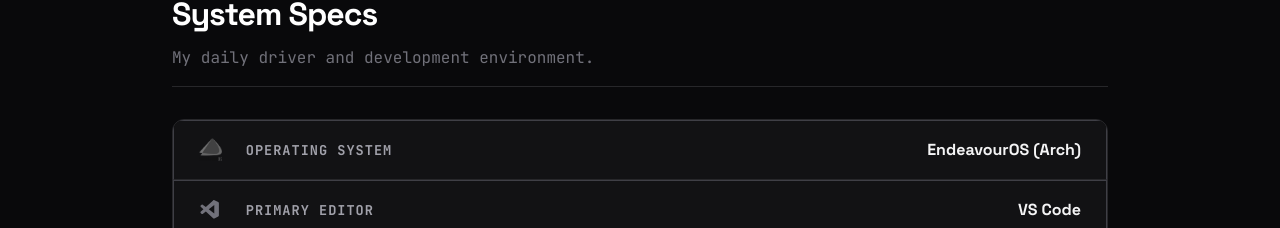
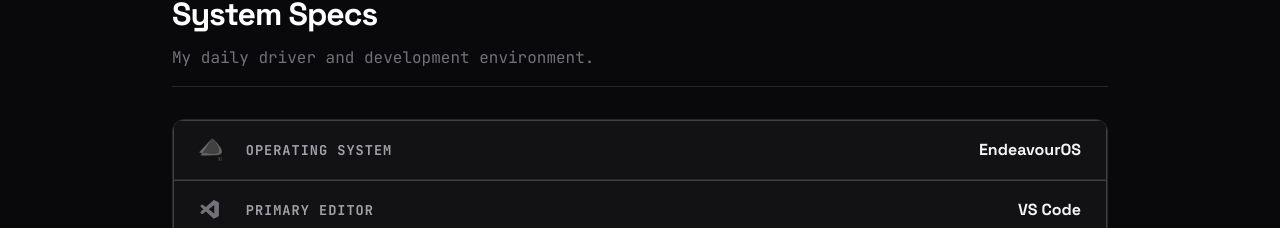
Before and after one commit to SandwichEater577/My-Portflio, a React (Vite) app: page / in a window 1280 px wide. Shown: the part 1993-2221 px from the top of the page. Built offline with nearby package versions, Linux system fonts and the light colour scheme.

Commit message:
Name update

```diff
--- a/src/Data/data.js
+++ b/src/Data/data.js
@@ -38,7 +38,7 @@ export const skills = [
 ];
 
 export const setup = [
-    { name: { en: "Operating System", pl: "System" }, value: "EndeavourOS (Arch)", icon: EOS },
+    { name: { en: "Operating System", pl: "System" }, value: "EndeavourOS ", icon: EOS },
     { name: { en: "Primary Editor", pl: "Główny Edytor" }, value: "VS Code", icon: "vscode" },
     { name: { en: "Terminal Editor", pl: "Edytor Terminalowy" }, value: "Helix", icon: "helix" },
     { name: { en: "Daily Driver", pl: "Główny System" }, value: "Linux Main", icon: "linux" },
```
